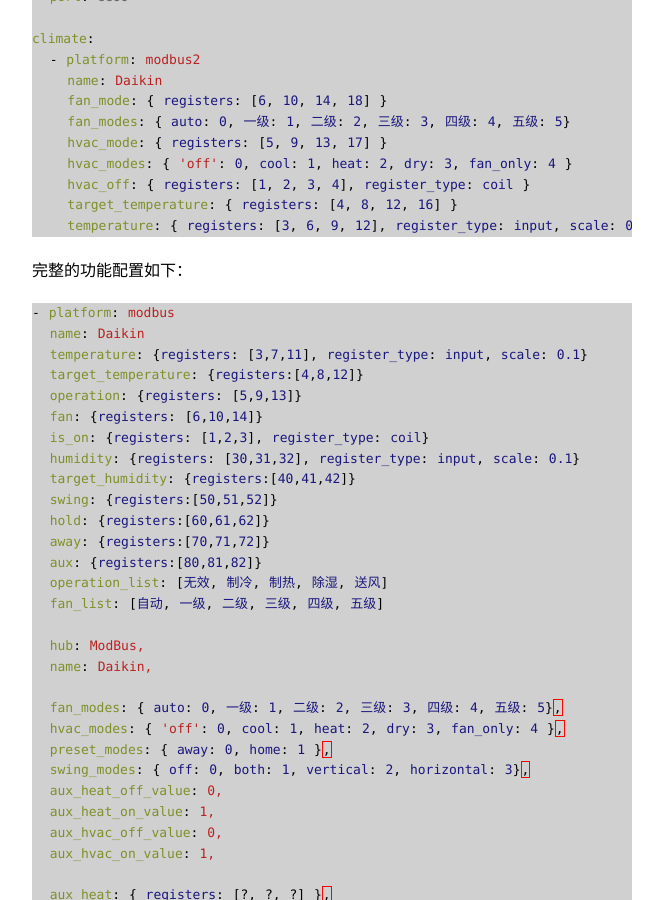
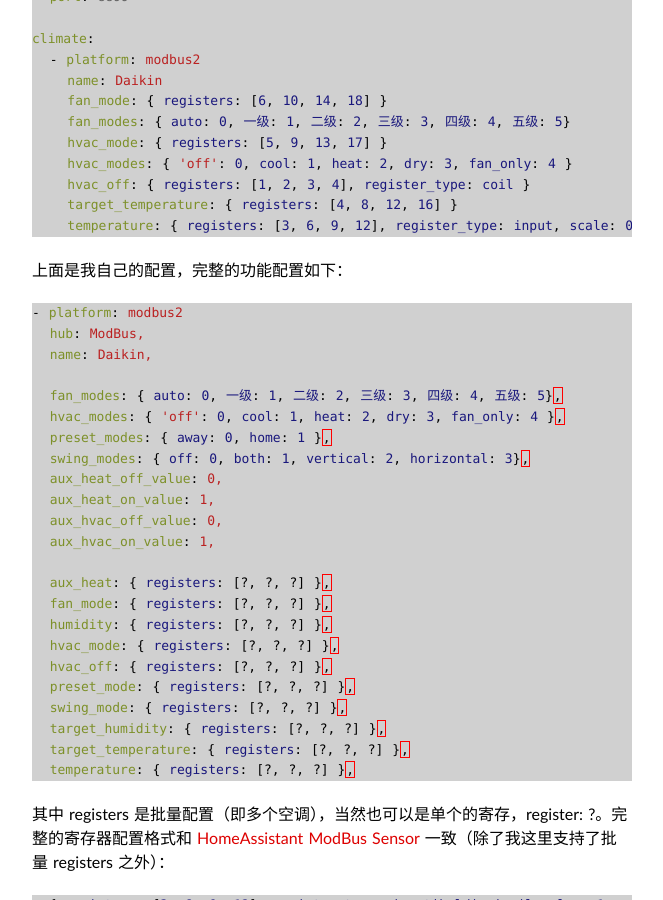
Before and after one commit to Yonsm/Yonsm.github.io, a Jekyll site: the page built from _posts/2018-04-28-modbus.md, in a window 1280 px wide and 900 px high, scrolled down 1773 px. Shown: the whole window, without its empty margins (308-971 px from the left). Built offline with Jekyll 4.4.1, drawn with Linux system fonts in a browser that asks for light colours; comment, search, counter and statistics services are not loaded.

Commit message:
Update 2018-04-28-modbus.md

````diff
--- a/_posts/2018-04-28-modbus.md
+++ b/_posts/2018-04-28-modbus.md
@@ -44,25 +44,10 @@ climate:
     temperature: { registers: [3, 6, 9, 12], register_type: input, scale: 0.1 }
 ```
 
-完整的功能配置如下：
+上面是我自己的配置，完整的功能配置如下：
 
 ```yaml
-- platform: modbus
-  name: Daikin
-  temperature: {registers: [3,7,11], register_type: input, scale: 0.1}
-  target_temperature: {registers:[4,8,12]}
-  operation: {registers: [5,9,13]}
-  fan: {registers: [6,10,14]}
-  is_on: {registers: [1,2,3], register_type: coil}
-  humidity: {registers: [30,31,32], register_type: input, scale: 0.1}
-  target_humidity: {registers:[40,41,42]}
-  swing: {registers:[50,51,52]}
-  hold: {registers:[60,61,62]}
-  away: {registers:[70,71,72]}
-  aux: {registers:[80,81,82]}
-  operation_list: [无效, 制冷, 制热, 除湿, 送风]
-  fan_list: [自动, 一级, 二级, 三级, 四级, 五级]
-
+- platform: modbus2
   hub: ModBus,
   name: Daikin,
 
````
